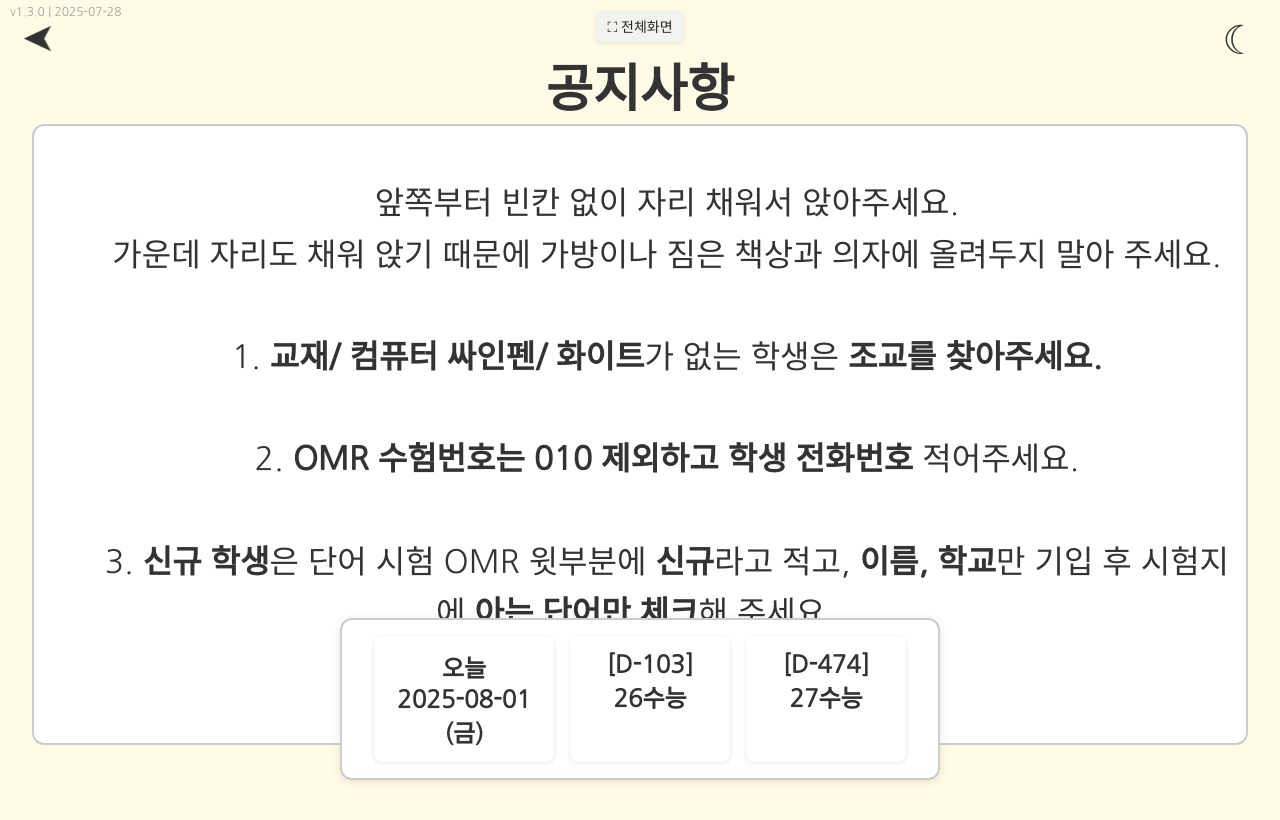
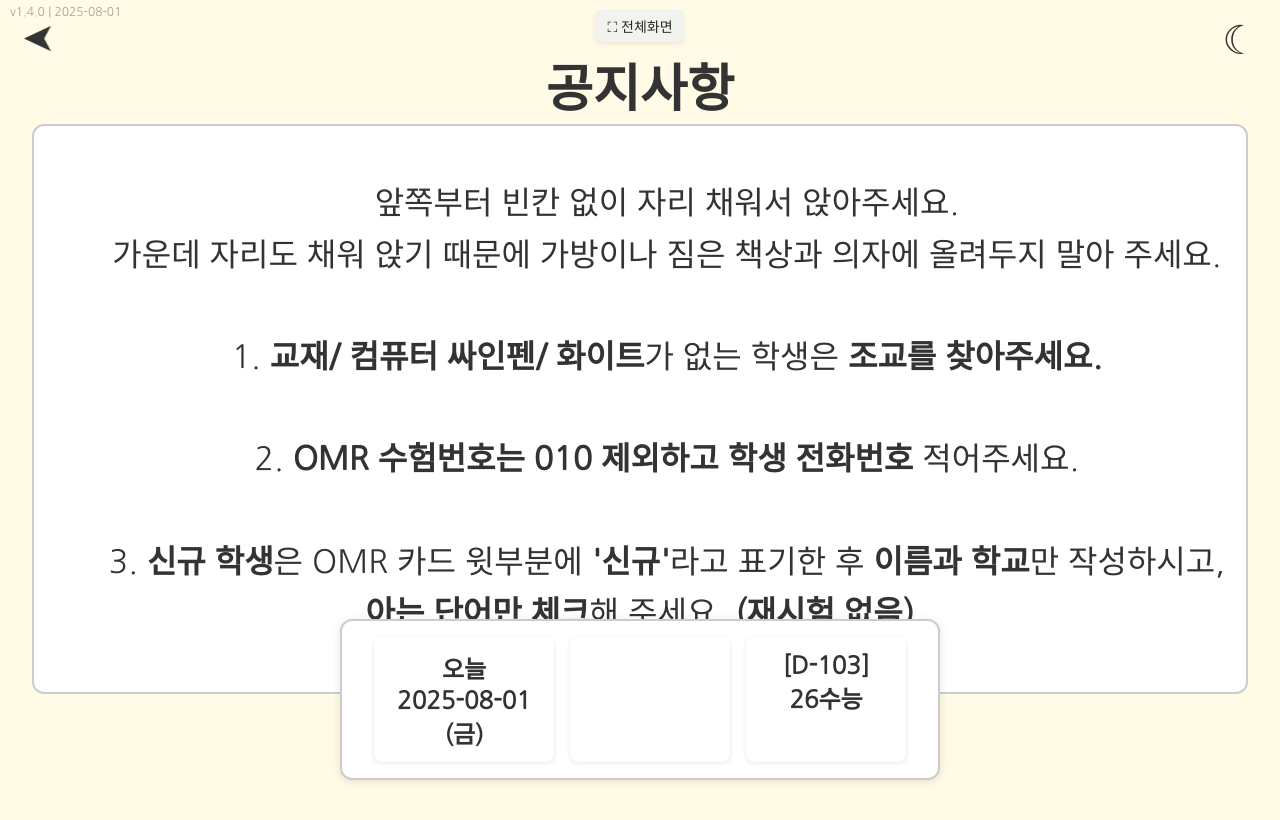
Before and after one commit to instanteast/orange-timer, a plain HTML site: page index.html in a window 1280 px wide. Both pictures are taken after a click on the button "공지사항". Drawn offline with Linux system fonts and the light colour scheme.

Commit message:
Update index.html

```diff
--- a/index.html
+++ b/index.html
@@ -1,33 +1,29 @@
 <!DOCTYPE html>
 <html lang="ko">
 <head>
-  <!-- 페이지 문자 인코딩 및 반응형 설정 -->
   <meta charset="UTF-8" />
   <meta name="viewport" content="width=device-width, initial-scale=1.0" />
   <title>Orange English Timer</title>
 
-  <!-- 나눔고딕 폰트 불러오기 -->
+  <!-- 폰트 -->
   <link href="https://fonts.googleapis.com/css2?family=Nanum+Gothic&display=swap" rel="stylesheet" />
-  <!-- Orbitron 영어 폰트 불러오기 -->
   <link href="https://fonts.googleapis.com/css2?family=Orbitron:wght@400;700&display=swap" rel="stylesheet">
-  <!-- 외부 CSS 연결 -->
+  <!-- 외부 CSS -->
   <link rel="stylesheet" href="styles.css" />
 </head>
 
-  <!-- 전체화면 전환 버튼 (가운데 상단) -->
-<button class="fullscreen-btn" onclick="toggleFullscreen()">⛶ 전체화면</button>
+<body>
+  <!-- 다크모드 / 전체화면 버튼 -->
+  <button id="dark-mode-toggle" onclick="toggleDarkMode()" class="dark-mode-btn">☾ </button>
+  <button class="fullscreen-btn" onclick="toggleFullscreen()">⛶ 전체화면</button>
 
+  <!-- 버전 정보 -->
+  <div class="version-info">v1.4.0 | 2025-08-01</div>
 
-<body>
-  <!-- 다크모드 전환 버튼 (오른쪽 상단) -->
-  <button id="dark-mode-toggle" onclick="toggleDarkMode()" class="dark-mode-btn">☾ </button>
-
-  <!-- 메인화면 (처음에 보이는 버튼들) -->
-  <div class="version-info">v1.3.0 | 2025-07-28</div>
+  <!-- 메인 화면 -->
   <div id="main" class="screen">
     <h1>Orange English Timer</h1>
     <div class="button-container">
-      <!-- 각 버튼 클릭 시 해당 화면 또는 타이머 시작 -->
       <button class="orange-btn" onclick="showScreen('notice')">공지사항</button>
       <button class="orange-btn" onclick="startTimer(600, '단어 테스트')">단어 테스트</button>
       <button class="orange-btn" onclick="showScreen('reading-test')">독해 테스트</button>
@@ -38,15 +34,10 @@
 
   <!-- 공지사항 화면 -->
   <div id="notice" class="screen hidden" style="position: relative;">
-    <!-- 돌아가기 버튼 -->
     <button class="back-btn" onclick="goBack()">➤</button>
-
-    <!-- 공지 제목 -->
     <div class="notice-header">
       <h2>공지사항</h2>
     </div>
-
-    <!-- 공지 내용 -->
     <div class="notice-content centered-text">
       앞쪽부터 빈칸 없이 자리 채워서 앉아주세요.
       가운데 자리도 채워 앉기 때문에 가방이나 짐은 책상과 의자에 올려두지 말아 주세요.
@@ -55,15 +46,13 @@
 
       2. <b>OMR 수험번호는 010 제외하고 학생 전화번호</b> 적어주세요.
 
-      3. <b>신규 학생</b>은 단어 시험 OMR 윗부분에 <b>신규</b>라고 적고, <b>이름, 학교</b>만 기입 후 시험지에 <b>아는 단어만 체크</b>해 주세요.
-      <b>신규는 재시험 없으니 편하게</b> 보세요.
+      3. <b>신규 학생</b>은 OMR 카드 윗부분에 <b>'신규'</b>라고 표기한 후 <b>이름과 학교</b>만 작성하시고, <b>아는 단어만 체크</b>해 주세요. <b>(재시험 없음)</b>
     </div>
 
-    <!-- D-Day 하단 고정 박스 -->
     <div class="dday-box-bottom">
       <div id="today-date" class="dday-item"></div>
+      <div id="dday-mock" class="dday-item"></div>
       <div id="dday-2026" class="dday-item"></div>
-      <div id="dday-2027" class="dday-item"></div>
     </div>
   </div>
 
@@ -71,8 +60,6 @@
   <div id="reading-test" class="screen hidden">
     <button class="back-btn" onclick="goBack()">➤</button>
     <h2>독해 테스트</h2>
-
-    <!-- 시간 입력창 -->
     <label>시간 설정⌛(분:초) →
       <input type="number" id="minute" min="0" value="10" /> :
       <input type="number" id="second" min="0" value="0" />
@@ -83,32 +70,35 @@
   <!-- 타이머 화면 -->
   <div id="timer-screen" class="screen hidden">
     <button class="back-btn" onclick="goBack()">➤</button>
-    <h2 id="timer-title"></h2>
 
-    <!-- 타이머 표시 및 일시정지 버튼 -->
+    <!-- 타이머 제목 (테두리 추가됨) -->
+    <h2 id="timer-title" class="title-decorated"></h2>
+
+    <!-- 타이머 숫자 표시 (테두리 추가됨) -->
     <div class="timer-container">
-      <div class="timer timer-huge" id="timer-display">00:00</div>
+      <div class="timer timer-huge timer-decorated" id="timer-display">00:00</div>
       <div class="pause-wrapper">
         <button id="pause-btn" onclick="togglePause()">⏸</button>
       </div>
     </div>
-    <!-- 예상 시작/종료시간 표시 -->
+
+    <!-- 시작/종료 시간 -->
     <div class="time-hint">
       <span id="start-time"></span>
       <span id="end-time"></span>
     </div>
 
-    <!-- 진행 바 -->
+    <!-- 진행바 -->
     <div id="progress-bar-container"><div id="progress-bar"></div></div>
 
-    <!-- 타이머 종료 메시지 -->
+    <!-- 종료 메시지 -->
     <div id="timer-end" class="timer-end hidden blink">끝났습니다.</div>
 
-    <!-- 타이머 하단 공지 텍스트 -->
+    <!-- 부가 텍스트 -->
     <div class="notice-content centered-text" id="timer-subtext"></div>
   </div>
 
-  <!-- 스크립트 연결 -->
+  <!-- JS -->
   <script src="script.js"></script>
 </body>
 </html>
```
